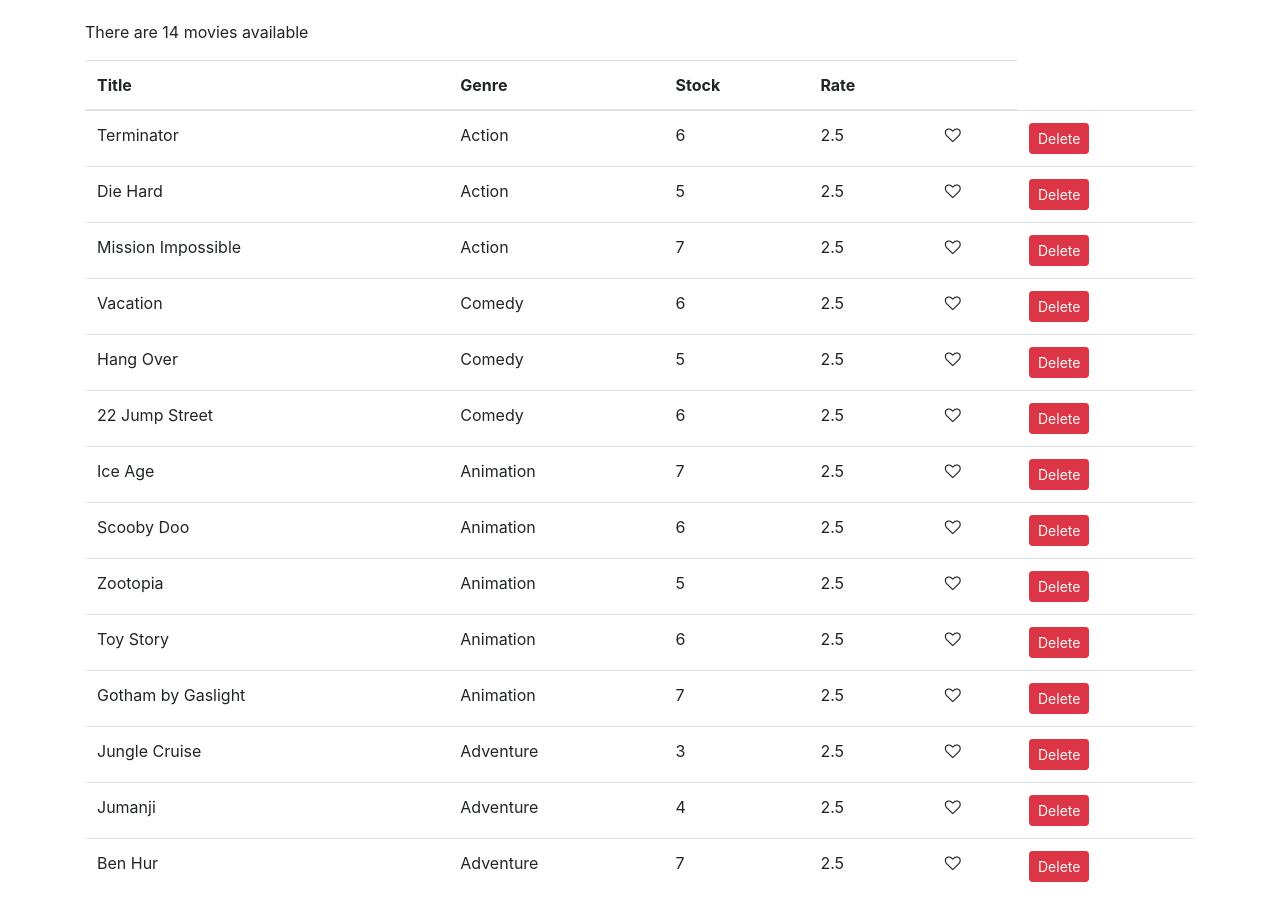
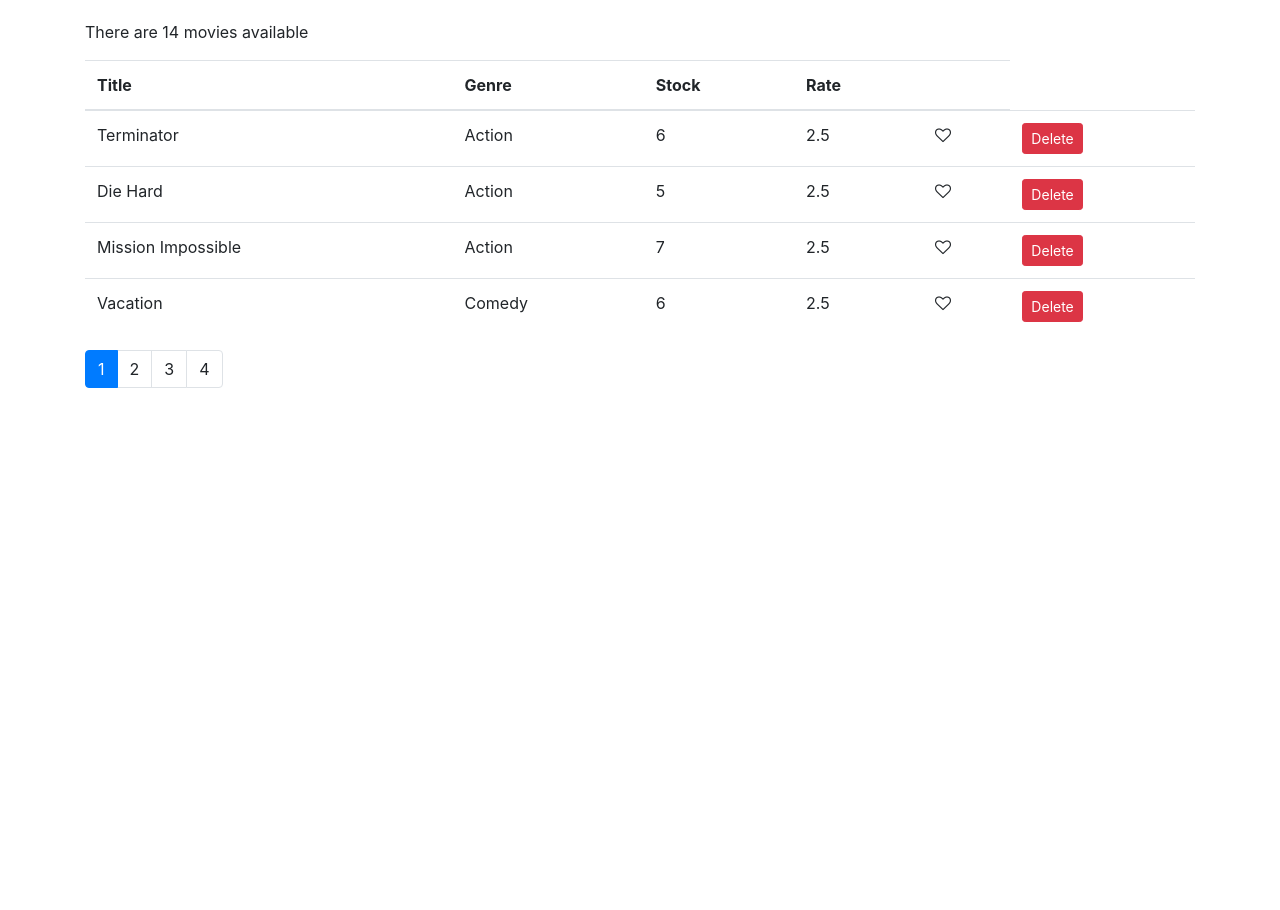
Before and after one commit to anjulaPerera/vidlo, a React (Create React App) app: page / in a window 1280 px wide. After the commit the page ends 800 px from the top, so only its background shows below. Built offline with nearby package versions, Linux system fonts and the light colour scheme.

Commit message:
Pagination added

```diff
--- a/package.json
+++ b/package.json
@@ -8,6 +8,7 @@
     "@testing-library/user-event": "^13.5.0",
     "bootstrap": "^4.1.1",
     "font-awesome": "^4.7.0",
+    "lodash": "^4.17.10",
     "react": "^18.2.0",
     "react-dom": "^18.2.0",
     "react-scripts": "5.0.1",
--- a/src/components/movies.jsx
+++ b/src/components/movies.jsx
@@ -1,10 +1,14 @@
 import React, { Component } from "react";
 import { getMovies } from "../services/fakeMovieService";
 import Like from "./reusable/like";
+import Pagination from "./reusable/pagination";
+import { paginate } from "../utils/paginate";
 
 class Movies extends Component {
   state = {
     movies: getMovies(),
+    pageSize: 4,
+    currentPage: 1,
   };
 
   handleDelete = (movie) => {
@@ -22,9 +26,19 @@
     this.setState({ movies });
   };
 
+  handlePageChange = (page) => {
+    // console.log(page);
+    this.setState({ currentPage: page });
+  };
+
   render() {
+    //<!--Remember >>> this.state.movies.length = count (object destructuring)-->
     const { length: moviesCount } = this.state.movies;
+    const { pageSize, currentPage, movies: allMovies } = this.state;
+
     if (moviesCount === 0) return <p>There are no movies available</p>;
+
+    const movies = paginate(allMovies, currentPage, pageSize);
 
     return (
       <div>
@@ -40,7 +54,7 @@
             </tr>
           </thead>
           <tbody>
-            {this.state.movies.map((movie) => (
+            {movies.map((movie) => (
               <tr key={movie._id}>
                 <td>{movie.title}</td>
                 <td>{movie.genre.name}</td>
@@ -65,6 +79,13 @@
             ))}
           </tbody>
         </table>
+
+        <Pagination
+          itemsCount={moviesCount}
+          pageSize={pageSize}
+          onPageChange={this.handlePageChange}
+          currentPage={currentPage}
+        />
       </div>
     );
   }
--- a/src/components/reusable/like.jsx
+++ b/src/components/reusable/like.jsx
@@ -1,21 +1,16 @@
-import React, { Component } from "react";
+import React from "react";
 
-//Input: liked:boolean
-//Output: onClick
-
-class Like extends Component {
-  render() {
+const Like = (props) => {
   let classes = "fa fa-heart";
-    if (!this.props.liked) classes += "-o";
+  if (!props.liked) classes += "-o";
   return (
     <i
       className={classes}
       aria-hidden="true"
-        onClick={this.props.onClick}
+      onClick={props.onClick}
       style={{ curser: "pointer" }}
     ></i>
   );
-  }
-}
+};
 
 export default Like;
--- /dev/null
+++ b/src/components/reusable/pagination.jsx
@@ -0,0 +1,31 @@
+import React from "react";
+import _ from "lodash";
+
+const Pagination = (props) => {
+  const { itemsCount, pageSize, onPageChange, currentPage } = props;
+  console.log(currentPage);
+  const pagesCount = Math.ceil(itemsCount / pageSize);
+
+  if (pagesCount === 1) return null;
+
+  const pages = _.range(1, pagesCount + 1);
+
+  return (
+    <nav>
+      <ul className="pagination">
+        {pages.map((page) => (
+          <li
+            key={page}
+            className={page === currentPage ? "page-item active" : "page-item"}
+          >
+            <a className="page-link" onClick={() => onPageChange(page)}>
+              {page}
+            </a>
+          </li>
+        ))}
+      </ul>
+    </nav>
+  );
+};
+
+export default Pagination;
--- /dev/null
+++ b/src/utils/paginate.js
@@ -0,0 +1,9 @@
+import _ from "lodash";
+
+export function paginate(items, pageNumber, pageSize) {
+  const startIndex = (pageNumber - 1) * pageSize;
+  return _(items).slice(startIndex).take(pageSize).value();
+
+  // _.slice(items,startIndex)
+  // _.take()
+}
```
Also changed, not shown: 1 other file (tests, documents, lock files or other folders). Lines whose indentation alone changed are shown as unchanged.
